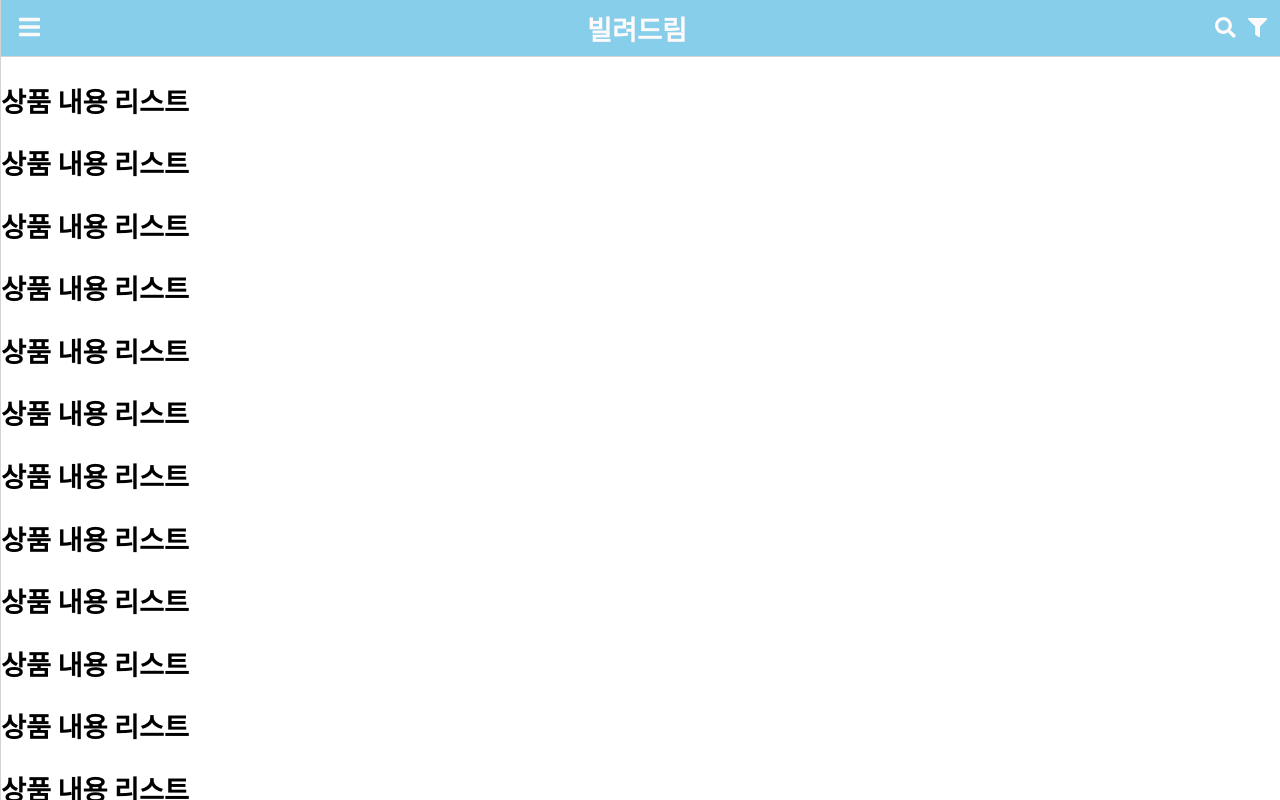
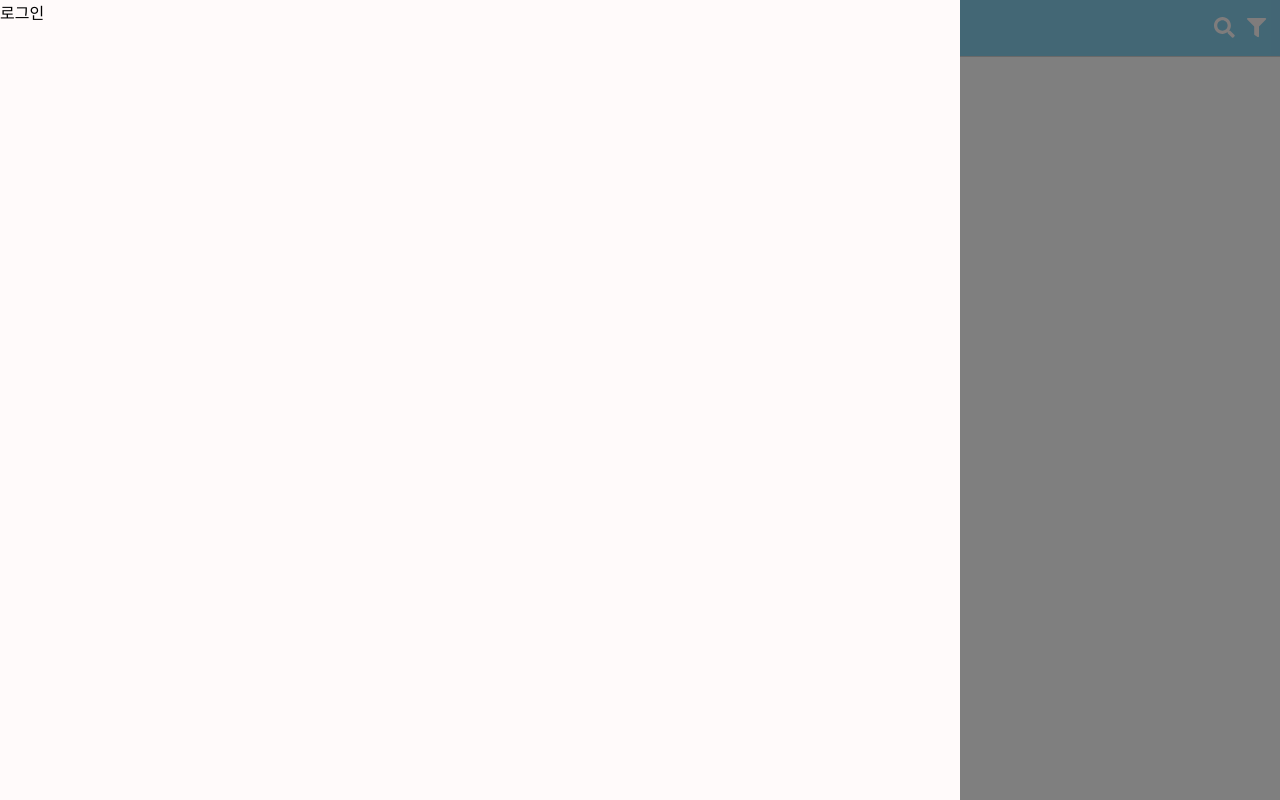
Before and after one commit to kgh3489/2021Hanium, a React (Create React App) app: page / in a window 1280 px wide. Both pictures are taken after a click on the button 29 px from the left and 28 px from the top of the page. Built offline with nearby package versions, Linux system fonts and the light colour scheme.

Commit message:
UI개선, side popup컴포넌트 생성

```diff
--- a/src/app.module.css
+++ b/src/app.module.css
@@ -8,8 +8,6 @@ button {
   flex-direction: column;
   justify-content: space-between;
   width: 100%;
-  margin: 0 auto;
+  margin: 0;
   height: 100vh;
-  border-right: 1px solid lightgray;
-  border-left: 1px solid lightgray;
 }
--- a/src/component/footer/footer.module.css
+++ b/src/component/footer/footer.module.css
@@ -7,8 +7,6 @@
   margin: 0;
   height: 3.5rem;
 }
-
-
 
 .footerBtn {
   display: flex;
@@ -24,12 +22,10 @@
   font-size: 0.3em;
 }
 
-
 .footer {
   width: 100%;
   height: 3.5rem;
   background: skyblue;
-    border-bottom: 1px solid lightgray;
   margin: 0;
   padding: 0;
 }
--- a/src/component/header/header.jsx
+++ b/src/component/header/header.jsx
@@ -1,15 +1,23 @@
-import React from 'react';
+import React, { useState } from 'react';
 import styles from './header.module.css';
+import Header_pop from './header_pop/header_pop';
 
 const Header = (props) => {
 
+    const[isMenuOpen,setMenuOpen] = useState({menuOpen:false});
+
+
+    const toggleMenu = () => {
+        setMenuOpen({menuOpen:!isMenuOpen.menuOpen});
+    }
 
 
 
     return (
         <header className={styles.header}>
+            {isMenuOpen.menuOpen && < Header_pop toggleMenu={toggleMenu}/>}
             <div className={styles.header_left}>
-                <button className={`${styles.btn} ${styles.barBtn}`}>
+                <button className={`${styles.btn} ${styles.barBtn}`} onClick={toggleMenu}>
                     <i className="fas fa-bars"></i>
                 </button>
             </div>
--- a/src/component/header/header.module.css
+++ b/src/component/header/header.module.css
@@ -8,6 +8,7 @@
   border-bottom: 1px solid lightgray;
   margin: 0;
   padding: 0;
+  position: relative;
 }
 
 .btn {
--- /dev/null
+++ b/src/component/header/header_pop/header_pop.jsx
@@ -0,0 +1,22 @@
+import React from 'react';
+import styles from './header_pop.module.css';
+
+const Header_pop = ({toggleMenu}) => {
+
+    const onMenutoggle=(e) => {
+        if(e.target.className === "header_pop_left_pop__1ha29"){
+            toggleMenu();
+        }
+    }
+
+    return (
+
+        <div className={styles.left_pop} onClick={onMenutoggle}>
+            <div className={styles.pop_menu}>
+                <>로그인</>
+            </div>
+        </div>
+    )
+};
+
+export default Header_pop;
--- /dev/null
+++ b/src/component/header/header_pop/header_pop.module.css
@@ -0,0 +1,17 @@
+.left_pop {
+  position: absolute;
+  display: block;
+  top: 0px;
+  background-color: rgba(0, 0, 0, 0.5);
+  width: 100%;
+  height: 100vh;
+}
+
+.pop_menu {
+  position: absolute;
+  display: block;
+  top: 0px;
+  background-color: snow;
+  width: 75%;
+  height: 100vh;
+}
```
Lines whose indentation alone changed are shown as unchanged.
